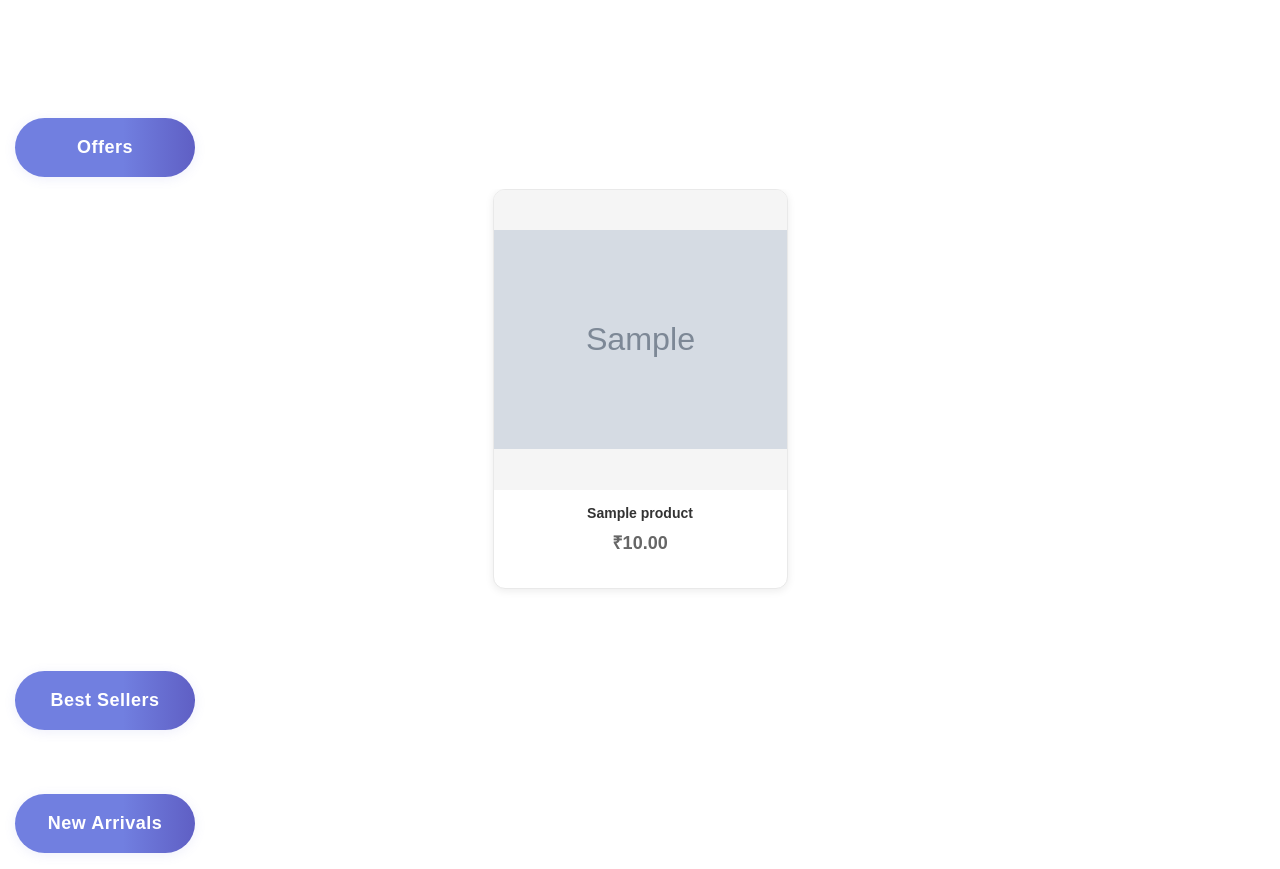
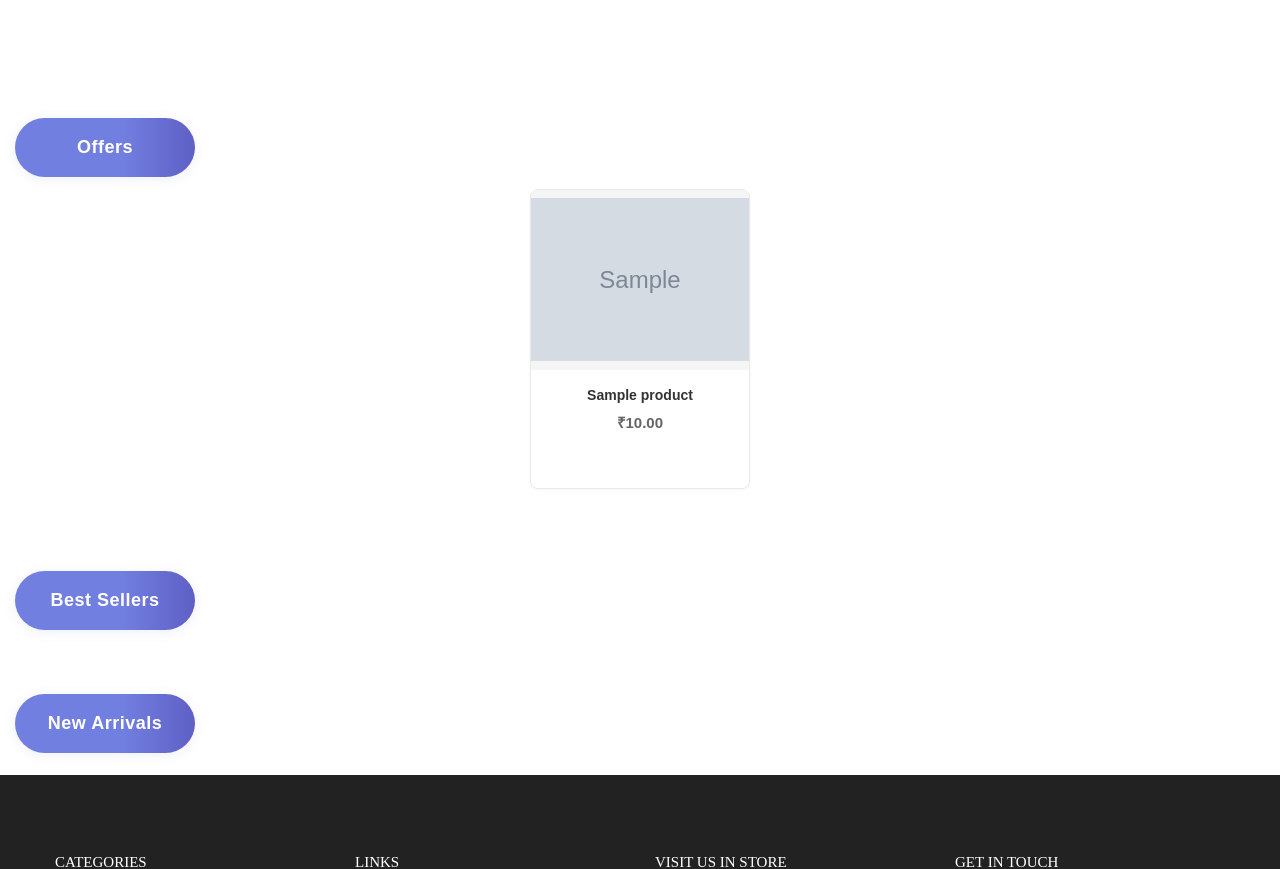
Before and after one commit to Abhaythecoder/godrejmb, a Django app: page / in a window 1280 px wide. Shown: the part 1080-1949 px from the top of the page. Run offline with Django 5.2, Linux system fonts and the light colour scheme; tables that the repository leaves empty hold one stand-in row (values such as "Sample post"); grey boxes marked "Sample" are stand-in pictures; some libraries are stand-ins or nearby versions; some web fonts are replaced.

Commit message:
better cards

```diff
--- a/app/templates/app/index.html
+++ b/app/templates/app/index.html
@@ -104,26 +104,24 @@
 
     .products-container {
         display: grid;
-        grid-template-columns: 1fr; /* Single column */
-        gap: 40px;
+        grid-template-columns: repeat(auto-fill, minmax(150px, 1fr)); /* More mobile-friendly columns */
+        gap: 12px; /* Reduced gap */
         width: 100%;
         justify-items: center;
-        padding: 0 40px;
-        max-width: 1400px;
-        margin: 0 auto;
+        padding: 0 8px; /* Reduced padding */
     }
 
     .product-card {
         background-color: #ffffff;
         border: 1px solid #e9e9e9;
-        border-radius: 12px;
+        border-radius: 8px;
         overflow: hidden;
         transition: all 0.4s cubic-bezier(0.25, 0.8, 0.25, 1);
-        box-shadow: 0 2px 8px rgba(0,0,0,0.08);
+        box-shadow: 0 1px 3px rgba(0,0,0,0.04);
         width: 100%;
-        max-width: 900px; /* Extra wide */
+        max-width: 250px;
         height: auto;
-        min-height: 400px;
+        min-height: 300px; /* Reduced height */
         display: flex;
         flex-direction: column;
     }
@@ -137,7 +135,7 @@
         position: relative;
         background-color: #f5f5f5;
         width: 100%;
-        height: 300px;
+        height: 180px; /* Reduced height for mobile */
         overflow: hidden;
         display: flex;
         align-items: center;
@@ -195,26 +193,21 @@
     }
 
     .product-info {
-        padding: 15px;
+        padding: 15px; /* Reduced padding */
         text-align: center;
-        flex-grow: 1;
     }
 
     .product-name {
         font-family: 'Poppins', sans-serif;
-        font-size: 14px;
+        font-size: 14px; /* Slightly smaller */
         color: #333333;
         font-weight: 600;
         display: block;
-        white-space: normal;
-        overflow: visible;
-        text-overflow: unset;
-        margin-bottom: 4px;
-        line-height: 1.2;
+        white-space: nowrap;
+        overflow: hidden;
+        text-overflow: ellipsis;
+        margin-bottom: 6px; /* Reduced margin */
         transition: color 0.3s ease;
-        min-height: auto;
-        max-height: 34px;
-        overflow: hidden;
     }
 
     .product-name:hover {
@@ -223,17 +216,16 @@
 
     .product-price {
         font-family: 'Poppins', sans-serif;
-        font-size: 18px; /* Increased size */
+        font-size: 15px; /* Slightly smaller */
         font-weight: 700;
-        padding: 5px 0; /* Added padding */
     }
 
     .product-price .original-price {
         text-decoration: line-through;
         color: #999;
         font-weight: 400;
-        margin-right: 8px; /* Increased margin */
-        font-size: 15px; /* Increased size */
+        margin-right: 6px; /* Reduced margin */
+        font-size: 13px; /* Slightly smaller */
     }
 
     .product-price .discounted-price {
@@ -876,7 +861,7 @@
 			<div class="row flex-nowrap overflow-auto horizontal-scroll-container offers-row">
 				{% for product in products %}
 					{% if 'offers' in product.get_tags_display|lower %}
-					<div class="col-md-3 col-xl-2 p-b-30 m-lr-auto" style="min-width: 325px;">
+					<div class="col-md-3 col-xl-2 p-b-30 m-lr-auto" style="min-width: 250px;">
 						<div class="product-card">
 							<div class="product-image-container">
 								<a href="{% url 'product_detail' product.id %}" class="product-image-link">
@@ -930,7 +915,7 @@
 				{% with tags=product.get_tags_display|lower|replace:" " %}
 
 					{% if 'bestseller' in tags or 'bestsellers' in tags %}
-					<div class="col-md-3 col-xl-2 p-b-30 m-lr-auto" style="min-width: 325px;">
+					<div class="col-md-3 col-xl-2 p-b-30 m-lr-auto" style="min-width: 250px;">
 						<div class="product-card">
 							<div class="product-image-container">
 								<a href="{% url 'product_detail' product.id %}" class="product-image-link">
@@ -978,7 +963,7 @@
 				{% with tags=product.get_tags_display|lower|replace:" " %}
 
 					{% if 'newarrival' in tags or 'newarrivals' in tags %}
-					<div class="col-md-3 col-xl-2 p-b-30 m-lr-auto" style="min-width: 325px;">
+					<div class="col-md-3 col-xl-2 p-b-30 m-lr-auto" style="min-width: 250px;">
 						<div class="product-card">
 							<div class="product-image-container">
 								<a href="{% url 'product_detail' product.id %}" class="product-image-link">
```
Also changed, not shown: other parts of app/templates/app/index.html (+8 -15 lines), media/color/blue.png (deleted), media/product_images/Screen_Shot_2025-08-05_at_10.12.28_PM.png (deleted), media/product_images/Screen_Shot_2025-08-05_at_10.12.51_PM.png (deleted), media/product_images/Screen_Shot_2025-08-05_at_10.13.07_PM.png (deleted), media/product_images/Screen_Shot_2025-08-05_at_10.13.46_PM.png (deleted).
